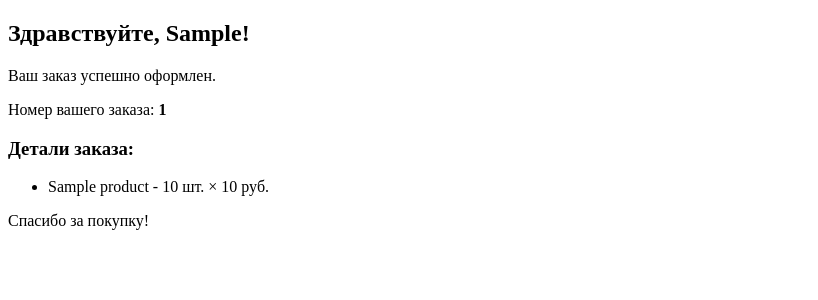
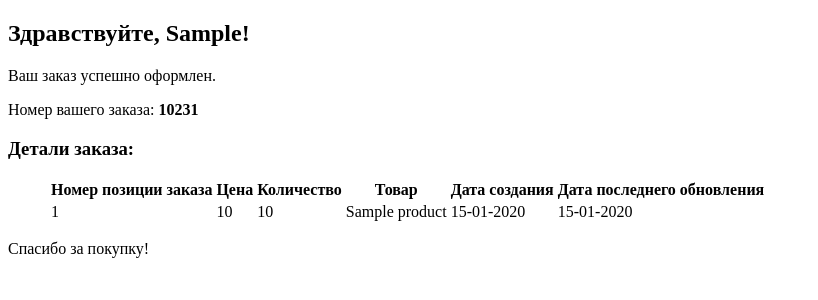
Before and after one commit to Spir1N/CoffeeN, a Django app: template templates/orders/order_email.html in a window 1280 px wide. Shown: the top 300 px of the page, without its empty margins (0-818 px from the left). Run offline with Django 3.2, Linux system fonts and the light colour scheme; the template is opened without the code that fills it: most values are stand-ins (such as "Sample title", 1, 10 or a date in 2020).

Commit message:
небольшие изменения

```diff
--- /dev/null
+++ b/instr.txt
@@ -0,0 +1 @@
+ celery -A coffeShop worker -l info --pool=solo
--- a/orders/tasks.py
+++ b/orders/tasks.py
@@ -10,7 +10,7 @@ def order_created(id):
     Задача для отправки уведомления по электронной почте при успешном создании заказа
     """
     order = Order.objects.get(id=id)
-    subject = 'Заказ № {(id)}'
+    subject = f'Заказ № 1023{order.id} успешно оформлен'
 
     # Создаем HTML сообщение
     html_message = render_to_string('orders/order_email.html', {
--- a/shop/models.py
+++ b/shop/models.py
@@ -58,4 +58,4 @@ class OrderItem(models.Model):
     updated_at = models.DateTimeField(auto_now=True)
 
     def __str__(self):
-        return f'Товар № {self.order_item_id}'
+        return f'{self.order_item_id}'
--- a/templates/order_detail.html
+++ b/templates/order_detail.html
@@ -12,7 +12,7 @@
     <table class="order-info">
       <tr>
         <th>Номер заказа:</th>
-        <td>{{ order.id }}</td>
+        <td>1023{{ order.id }}</td>
       </tr>
       <tr>
         <th>Дата заказа:</th>
--- a/templates/orders.html
+++ b/templates/orders.html
@@ -21,7 +21,7 @@
         {% if order.user == request.user %}
         <tr>
             <td>
-                <a href="{% url 'order-detail' order.id %}">10238{{ order.id }}</a>
+                <a href="{% url 'order-detail' order.id %}">1023{{ order.id }}</a>
             </td>
             <td>{{ order.created|date:"d-m-Y" }}</td>
             <td>{{ order.city }}</td>
--- a/templates/orders/created.html
+++ b/templates/orders/created.html
@@ -12,7 +12,7 @@
     <div class="order-info">
         <p>Ваш заказ успешно оформлен.</p>
         <p>Сумма заказа: {{ order.total_amount }} руб.</p>
-        <p>Номер вашего заказа: <span class="order-id">{{ order.id }}</span></p>
+        <p>Номер вашего заказа: <span class="order-id">1023{{ order.id }}</span></p>
     </div>
     <p><a href="/">Вернуться на главную</a></p>
 </body>
--- a/templates/orders/order_email.html
+++ b/templates/orders/order_email.html
@@ -6,17 +6,31 @@
 <body>
     <h2>Здравствуйте, {{ order.first_name }}!</h2>
     <p>Ваш заказ успешно оформлен.</p>
-    <p>Номер вашего заказа: <strong>{{ order.id }}</strong></p>
+    <p>Номер вашего заказа: <strong>1023{{ order.id }}</strong></p>
 
     <h3>Детали заказа:</h3>
     <ul>
-        {% for item in order.items.all %}
-        <li>
-            {{ item.product.name }} - {{ item.quantity }} шт. × {{ item.price }} руб.
-        </li>
-        {% endfor %}
+       <table>
+            <tr>
+                <th>Номер позиции заказа</th>
+                <th>Цена</th>
+                <th>Количество</th>
+                <th>Товар</th>
+                <th>Дата создания</th>
+                <th>Дата последнего обновления</th>
+            </tr>
+            {% for order_item in order.order_items.all %}
+            <tr>
+                <td>{{ order_item.order_item_id }}</td>
+                <td>{{ order_item.price }}</td>
+                <td>{{ order_item.quantity }}</td>
+                <td>{{ order_item.product }}</td>
+                <td>{{ order_item.created_at|date:"d-m-Y" }}</td>
+                <td>{{ order_item.updated_at|date:"d-m-Y" }}</td>
+            </tr>
+            {% endfor %}
+        </table>
     </ul>
-
     <p>Спасибо за покупку!</p>
 </body>
 </html>
```
